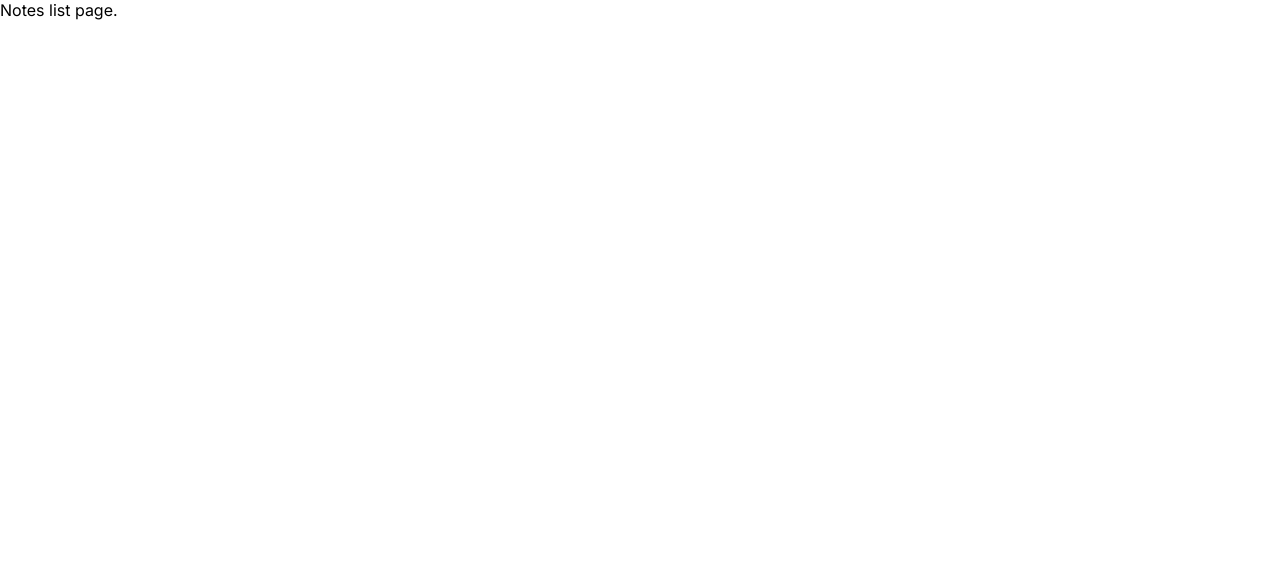
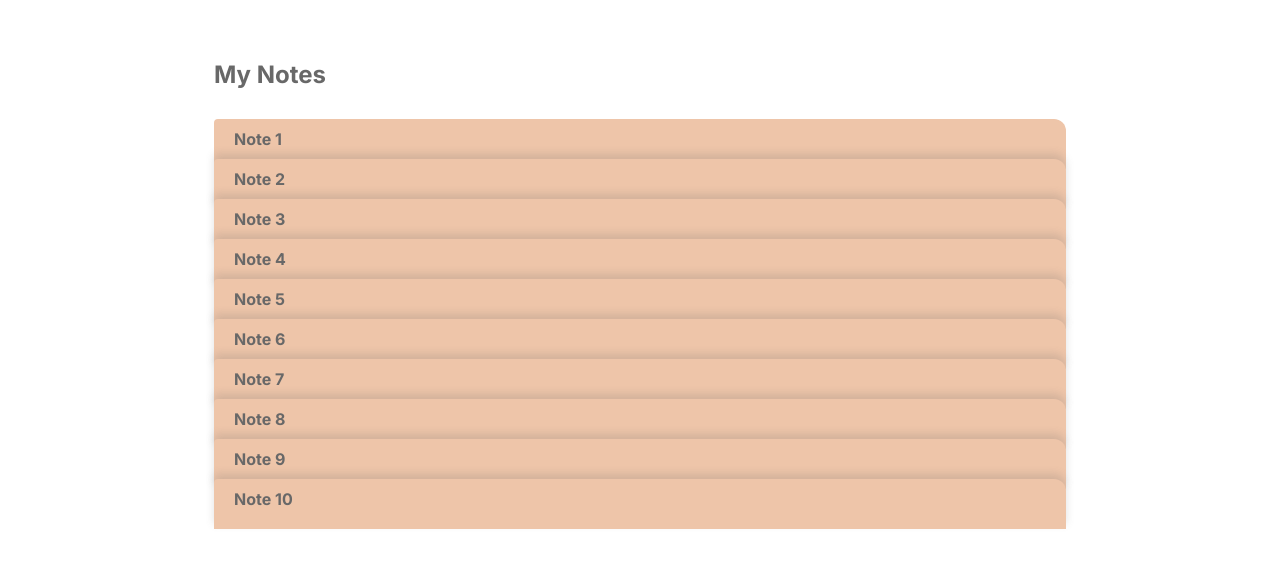
Before and after one commit to ktktbouzu/menoto, a Next.js app: page /notes in a window 1280 px wide. Shown: the top 568 px of the page. Built offline with nearby package versions, Linux system fonts and the light colour scheme.

Commit message:
Added styles to note page elements

```diff
--- a/src/app/notes/page.tsx
+++ b/src/app/notes/page.tsx
@@ -1,3 +1,24 @@
+import Link from 'next/link'
+import { Container, Box } from '@mui/material';
+
+import '../styles/pages/noteList.scss';
+
 export default function Page() {
-  return <p>Notes list page.</p>
+  const items = [...Array(10).keys()];
+
+  return (
+    <Container className="note-list" maxWidth="md">
+      <h2 className="note-list__header">My Notes</h2>
+      <Box className="note-list__content">
+        { items.map( number => (
+            <Box className={`note-list__item note-list__item--${number}`}>
+              <Link href="/notes/page">
+                <h4>Note {number + 1}</h4>
+              </Link>
+            </Box>
+          ))
+        }
+      </Box>
+    </Container>
+  );
 }
--- /dev/null
+++ b/src/app/styles/pages/noteList.scss
@@ -0,0 +1,37 @@
+.note-list {
+  padding-top: 60px;
+
+  &__header {
+    margin-bottom: 30px;
+    color: #686868;
+  }
+
+  &__item {
+    padding: 10px 20px;
+    padding-bottom: 20px;
+    background-color: #EEC5A9;
+    // border-top-right-radius: 10px;
+    border-radius: 4px 12px 0px 0px;
+    box-shadow: rgba(99, 99, 99, 0.2) 0px -5px 8px 0px;
+    position: relative;
+
+    a {
+      text-decoration: none;
+    }
+
+    h4 {
+      color: #686868;
+    }
+  }
+
+  &__item:first-of-type {
+    box-shadow: none;
+    position: static;
+  }
+
+  @for $index from 0 through 9 {
+    &__item--#{$index} {
+      bottom: #{$index * 10}px;
+    }
+  }
+}
```
